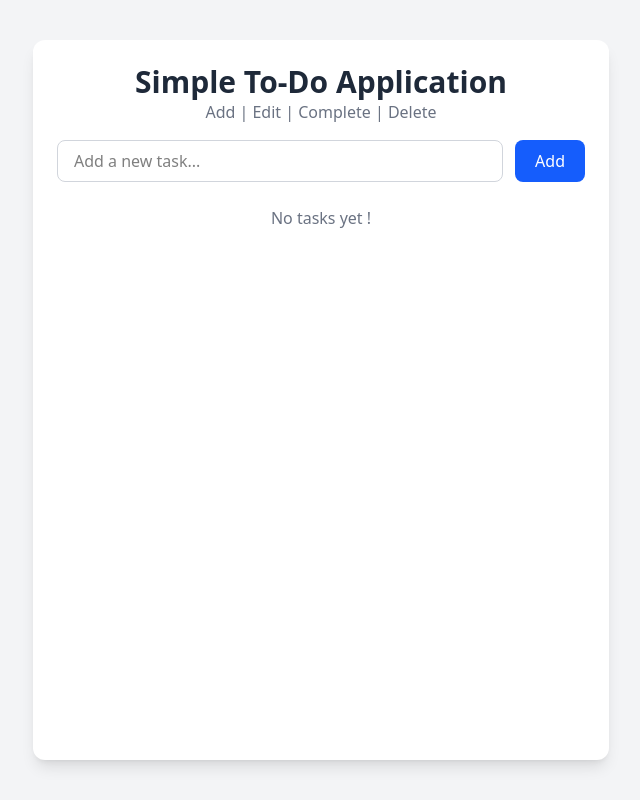
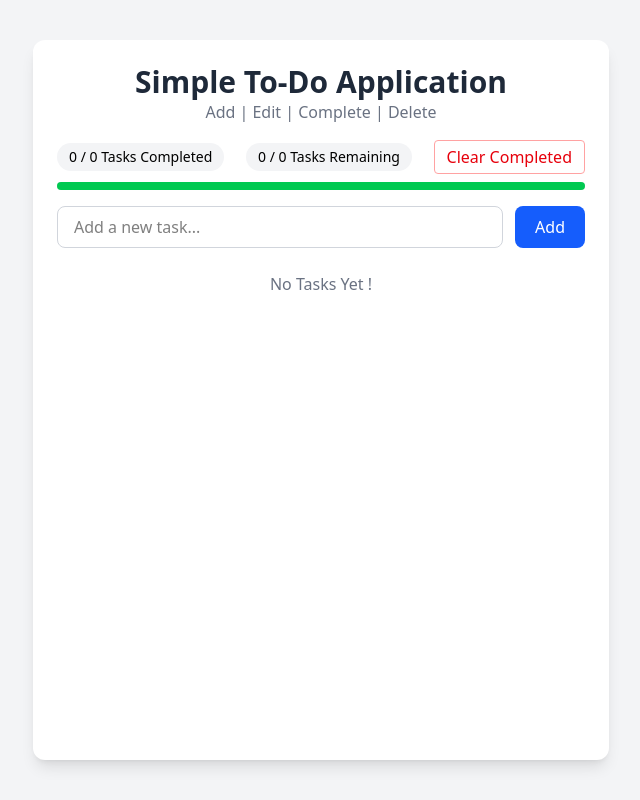
Before and after one commit to GuduruVinay/To-Do-List-Application, a React (Vite) app: page / in a window 1280 px wide. Shown: the whole page, without its empty margins (319-959 px from the left). Built offline with nearby package versions, Linux system fonts and the light colour scheme.

Commit message:
Added Tasks Completed, Remaining & Progress Bar

```diff
--- a/src/App.jsx
+++ b/src/App.jsx
@@ -37,11 +37,34 @@ function App() {
     setTodos((prev) => prev.map((t) => (t.id === id ? { ...t, text: newText } : t)))
   }
 
+  // function: clear completed tasks
+  const handleClearCompleted = () => {
+    setTodos((prev) => prev.filter((todo) => !todo.completed))
+  }
+
   return (
     <div className="min-h-screen bg-gray-100 py-10 px-4 flex justify-center">
       <div className="w-full max-w-xl bg-white shadow-lg rounded-xl p-6">
         <Header />
         <main>
+          <div className="flex justify-between items-center mt-4">
+            <span className="text-sm bg-gray-100 px-3 py-1 rounded-full" /*className="text-gray-600"*/>
+              {todos.length - todos.filter((t) => !t.completed).length} / {todos.length} Tasks Completed
+            </span>
+            <span className="text-sm bg-gray-100 px-3 py-1 rounded-full" /*className="text-gray-600"*/>
+              {todos.filter((t) => !t.completed).length} / {todos.length} Tasks Remaining
+            </span>
+            <button
+              onClick={handleClearCompleted}
+              className="text-red-600 px-3 py-1 border border-red-300 rounded hover:bg-red-50"
+            >Clear Completed</button>
+          </div>
+          <div className="mt-2 h-2 bg-gray-200 rounded-full">
+            <div
+              className="h-2 bg-green-500 rounded-full transition-all"
+              style={{width:`${((todos.length - todos.filter((t) => !t.completed).length) / todos.length) * 100}%`}}
+            ></div>
+          </div>
           <form onSubmit={handleAdd} className="flex gap-3 mt-4">
             <input
               className="flex-1 border border-gray-300 rounded-lg px-4 py-2"
--- a/src/components/ToDoItem.jsx
+++ b/src/components/ToDoItem.jsx
@@ -54,7 +54,7 @@ function ToDoItem({ todo, onDelete, onToggle, onEdit }){
                                 setIsEditing(true)
                                 setEditText(text)
                             }}
-                            className="px-3 py-1 border rounded text-blue-600 border-blue-300 hover:bg-blue-50"
+                            className="mx-3 px-3 py-1 border rounded text-blue-600 border-blue-300 hover:bg-blue-50"
                         >
                             Edit
                         </button>
@@ -71,7 +71,7 @@ function ToDoItem({ todo, onDelete, onToggle, onEdit }){
                     <>
                         <button
                             onClick={handleSave}
-                            className="px-3 py-1 bg-blue-600 text-white rounded hover:bg-blue-700"
+                            className="mx-3 px-3 py-1 bg-blue-600 text-white rounded hover:bg-blue-700"
                         >
                             Save
                         </button>
--- a/src/components/ToDoList.jsx
+++ b/src/components/ToDoList.jsx
@@ -2,7 +2,7 @@ import ToDoItem from "./ToDoItem"
 
 function ToDoList({ todos, onDelete, onToggle, onEdit }){
     if (todos.length === 0) {
-        return <p className="text-center text-gray-500 mt-6">No tasks yet !</p>
+        return <p className="text-center text-gray-500 mt-6">No Tasks Yet !</p>
     }
 
     return (
```
